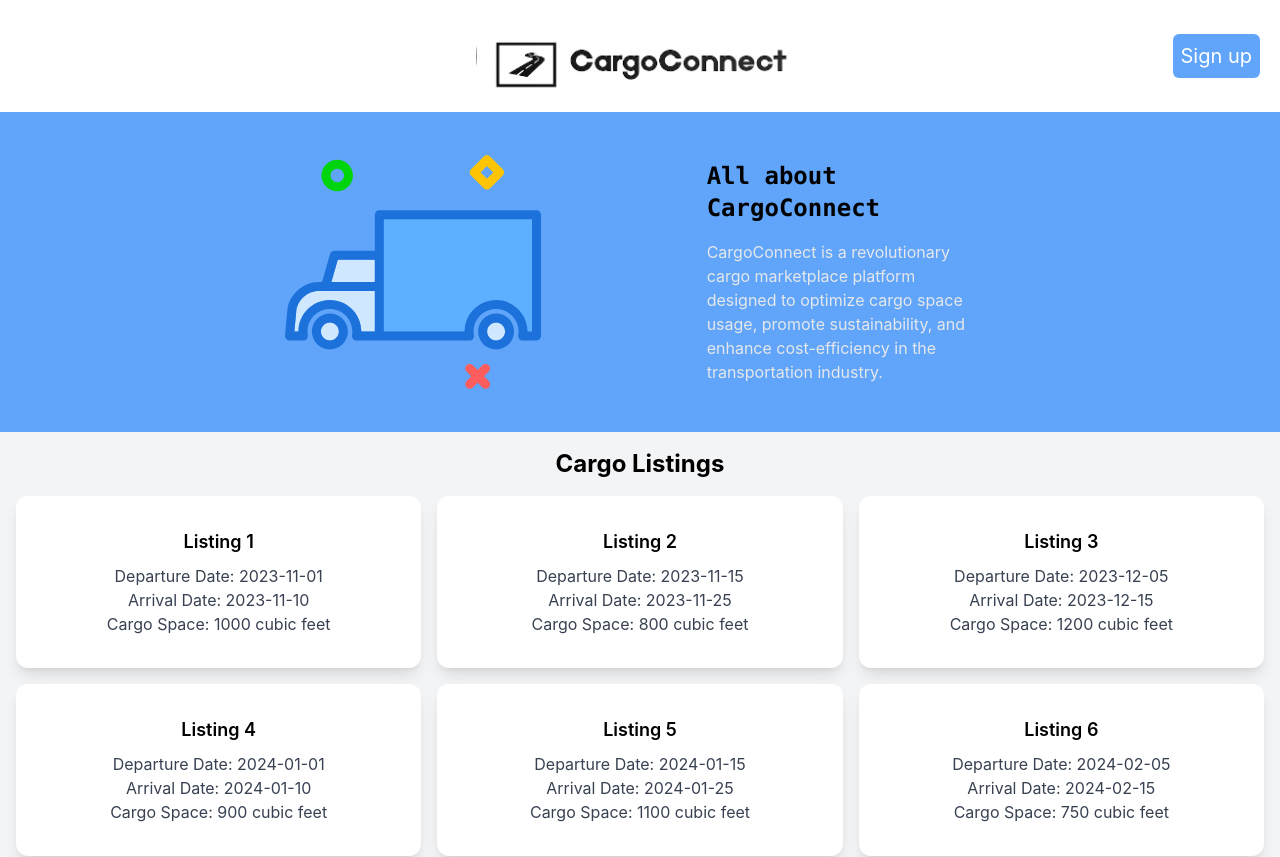
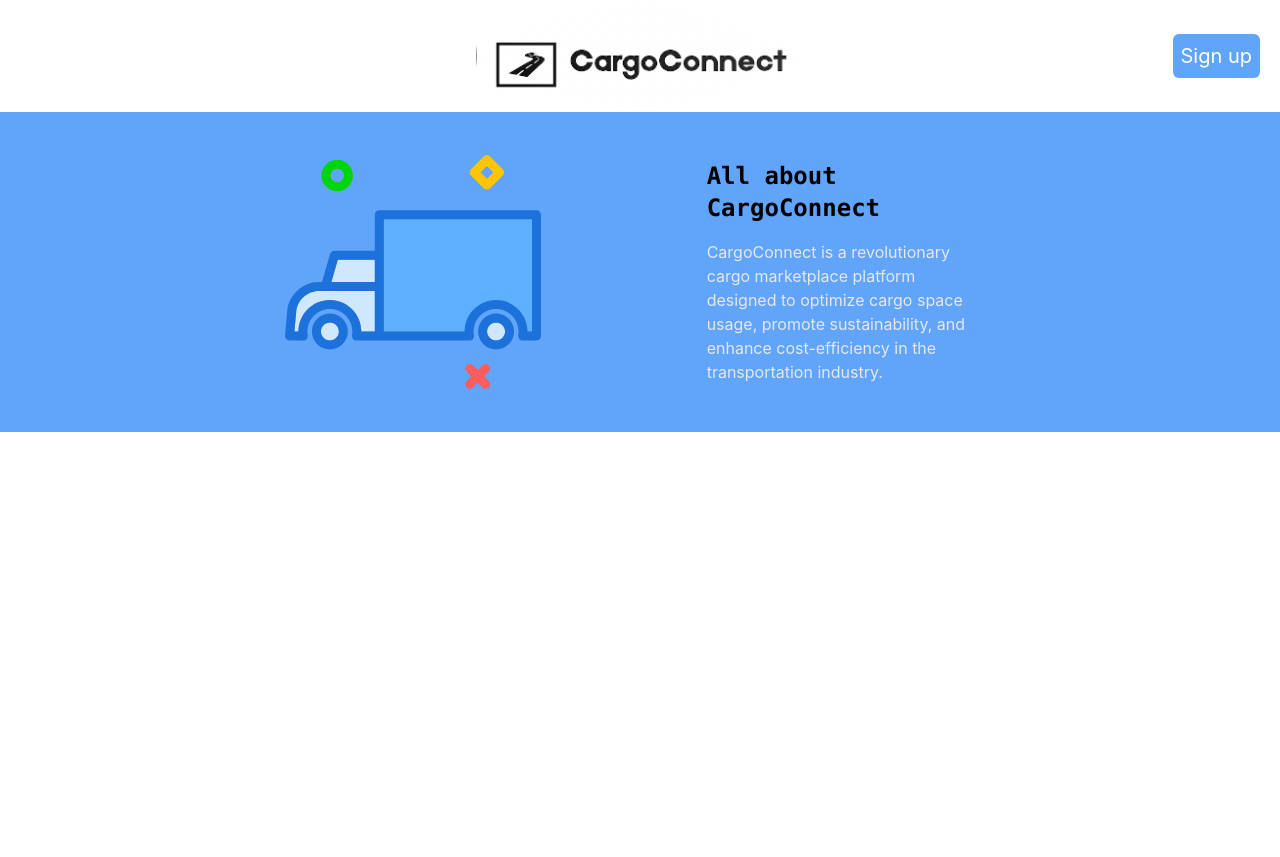
Before and after one commit to Jay-Bhalala/CargoConnect, a React (Create React App) app: page / in a window 1280 px wide. Shown: the top 857 px of the page. After the commit the page ends 800 px from the top, so only its background shows below. Built offline with nearby package versions, Linux system fonts and the light colour scheme.

Commit message:
Revert "listings boxes"
This reverts commit 24f43afd6f1d371496c4c5884847e7c3d2e90594.

```diff
--- a/src/Home.js
+++ b/src/Home.js
@@ -1,66 +1,13 @@
-import React from 'react';
-import Navbar from './components/navbar';
-import HomeHero from './components/HomeHero';
-import MarketplaceSquares from './components/MarketplaceSquares';
+import Navbar from "./components/navbar";
+import HomeHero from "./components/HomeHero";
 
 function Home(props) {
-  // Sample cargo listings data
-  const cargoListings = [
-    {
-      departureDate: '2023-11-01',
-      arrivalDate: '2023-11-10',
-      cargoSpace: 1000,
-    },
-    {
-      departureDate: '2023-11-15',
-      arrivalDate: '2023-11-25',
-      cargoSpace: 800,
-    },
-    {
-      departureDate: '2023-12-05',
-      arrivalDate: '2023-12-15',
-      cargoSpace: 1200,
-    },
-    // Add more listings
-    {
-      departureDate: '2024-01-01',
-      arrivalDate: '2024-01-10',
-      cargoSpace: 900,
-    },
-    {
-      departureDate: '2024-01-15',
-      arrivalDate: '2024-01-25',
-      cargoSpace: 1100,
-    },
-    {
-      departureDate: '2024-02-05',
-      arrivalDate: '2024-02-15',
-      cargoSpace: 750,
-    },
-    {
-      departureDate: '2024-02-20',
-      arrivalDate: '2024-03-01',
-      cargoSpace: 950,
-    },
-    {
-      departureDate: '2024-03-10',
-      arrivalDate: '2024-03-20',
-      cargoSpace: 800,
-    },
-    {
-      departureDate: '2024-03-25',
-      arrivalDate: '2024-04-05',
-      cargoSpace: 1300,
-    },
-  ];
-
-  return (
-    <div>
-      <Navbar />
-      <HomeHero />
-      <MarketplaceSquares cargoListings={cargoListings} />
-    </div>
-  );
+    return (
+        <div>
+            <Navbar/>
+            <HomeHero/>
+        </div>
+    )
 }
 
 export default Home;
--- a/src/components/HomeHero.js
+++ b/src/components/HomeHero.js
@@ -17,7 +17,7 @@ function HomeHero() {
       <div className="w-1/4 p-4">
         <h2 className="text-2xl font-bold mb-4 font-mono">All about CargoConnect</h2>
         <p className="text-gray-200">
-          CargoConnect is a revolutionary cargo marketplace platform designed to optimize cargo space usage, promote sustainability, and enhance cost-efficiency in the transportation industry.
+        CargoConnect is a revolutionary cargo marketplace platform designed to optimize cargo space usage, promote sustainability, and enhance cost-efficiency in the transportation industry.
         </p>
       </div>
     </div>
--- a/src/components/MarketplaceSquares.js
+++ /dev/null
@@ -1,24 +0,0 @@
-import React from 'react';
-
-function MarketplaceSquares({ cargoListings }) {
-  return (
-    <div className="bg-gray-100 p-4 text-center">
-      <h2 className="text-2xl font-bold mb-4">Cargo Listings</h2>
-      <div className="grid grid-cols-1 sm:grid-cols-2 md:grid-cols-3 lg:grid-cols-3 xl:grid-cols-3 gap-4 mx-auto max-w-7xl">
-        {cargoListings.map((listing, index) => (
-          <div
-            key={index}
-            className="bg-white p-8 rounded-xl shadow-lg"
-          >
-            <h3 className="text-lg font-semibold mb-2">Listing {index + 1}</h3>
-            <p class="text-gray-700">Departure Date: {listing.departureDate}</p>
-            <p class="text-gray-700">Arrival Date: {listing.arrivalDate}</p>
-            <p class="text-gray-700">Cargo Space: {listing.cargoSpace} cubic feet</p>
-          </div>
-        ))}
-      </div>
-    </div>
-  );
-}
-
-export default MarketplaceSquares;
```
